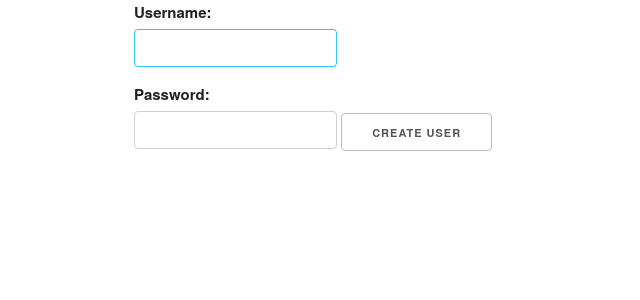
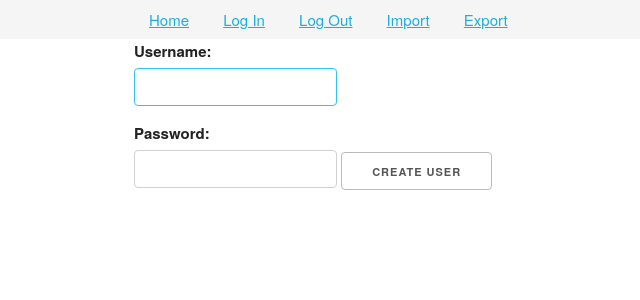
Before and after one commit to tortxof/ctrends-reviews-www, a Flask app: page /setup in a window 1280 px wide. Shown: the top 300 px of the page, without its empty margins (26-666 px from the left). Run offline with Flask 2, Linux system fonts and the light colour scheme.

Commit message:
Added nav.

```diff
--- a/static/css/admin.css
+++ b/static/css/admin.css
@@ -1,3 +1,17 @@
+nav {
+  background-color: whitesmoke;
+  padding: .5em;
+}
+
+nav ul {
+  margin: 0;
+}
+
+nav li {
+  display: inline-block;
+  margin: 0 1em;
+}
+
 .approved {
   background-color: mintcream;
 }
--- a/templates/admin_layout.html
+++ b/templates/admin_layout.html
@@ -8,6 +8,17 @@
   <link rel="stylesheet" href="/static/css/admin.css">
 </head>
 <body>
+  <nav>
+    <div class="container">
+      <ul>
+        <li><a href="/">Home</a></li>
+        <li><a href="/login">Log In</a></li>
+        <li><a href="/logout">Log Out</a></li>
+        <li><a href="/import">Import</a></li>
+        <li><a href="/export">Export</a></li>
+      </ul>
+    </div>
+  </nav>
   <div class="container">
     {% with messages = get_flashed_messages() %}
       {% if messages %}
```
